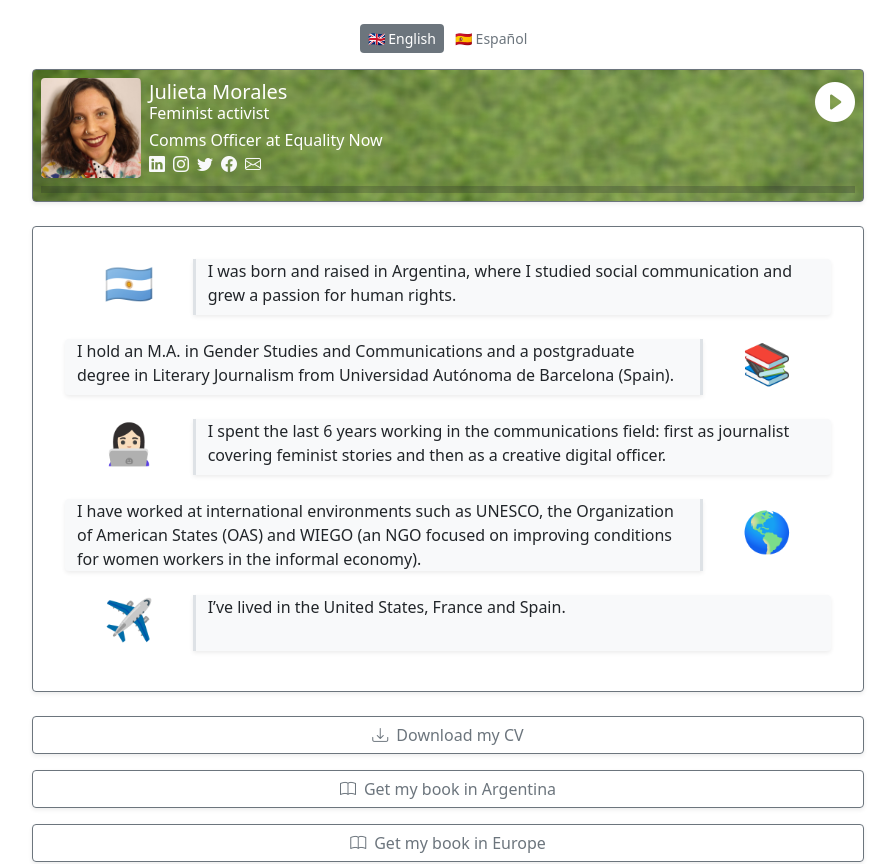
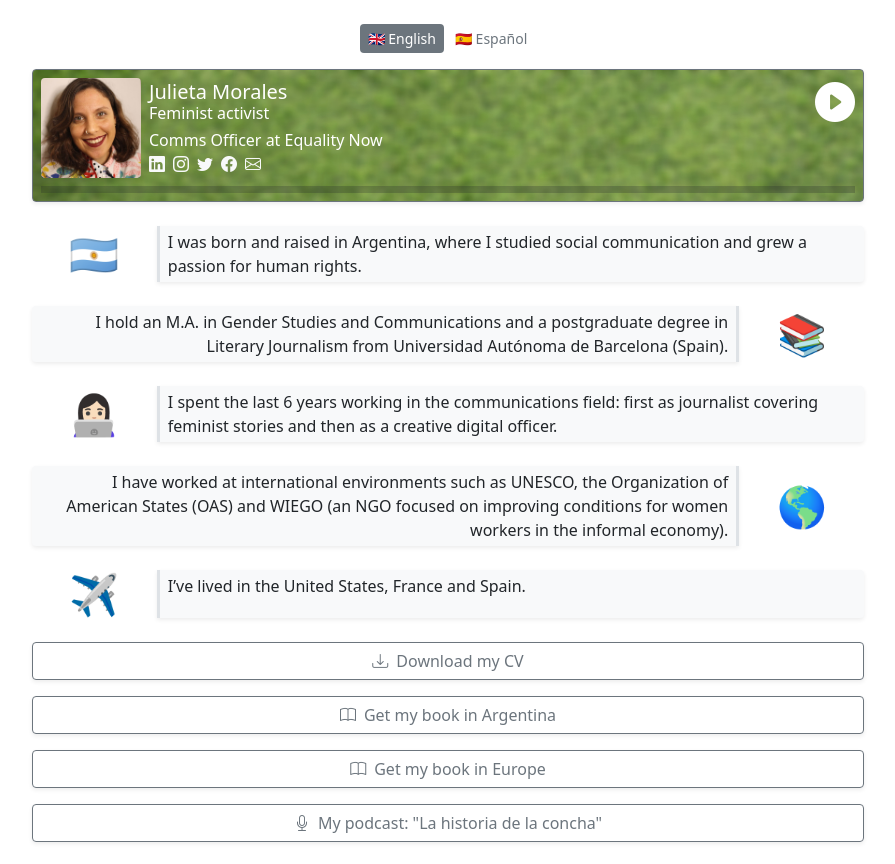
Before and after one commit to omirete/julietamorales.com, a React (Create React App) app: page / in a window 1280 px wide. Shown: the top 864 px of the page, without its empty margins (192-1087 px from the left). Built offline with nearby package versions, Linux system fonts and the light colour scheme.

Commit message:
improved the looks of the About section

```diff
--- a/src/custom.scss
+++ b/src/custom.scss
@@ -39,13 +39,43 @@
 }
 
 .hover-shadow:hover {
-    box-shadow: $box-shadow;
+    box-shadow: $box-shadow !important;
 }
 
 .hover-shadow-sm:hover {
-    box-shadow: $box-shadow-sm;
+    box-shadow: $box-shadow-sm !important;
 }
 
 .hover-primary:hover {
     color: "#ff00ff" !important;
 }
+
+.hover-bg-primary:hover {
+    background-color: $primary !important;
+}
+
+.hover-bg-info:hover {
+    background-color: $secondary !important;
+}
+
+.transition-bg-color {
+    -webkit-transition: background-color 0.2s ease-in-out;
+    -moz-transition: background-color 0.2s ease-in-out;
+    -o-transition: background-color 0.2s ease-in-out;
+    transition: background-color 0.2s ease-in-out;
+}
+
+.transition-all {
+    -webkit-transition: all 0.2s ease-in-out;
+    -moz-transition: all 0.2s ease-in-out;
+    -o-transition: all 0.2s ease-in-out;
+    transition: all 0.2s ease-in-out;
+}
+
+.hover-enlarge:hover {
+    transform: scale(1.005);
+}
+
+.hover-enlarge-2:hover {
+    transform: scale(1.1);
+}
--- a/src/sections/About/index.tsx
+++ b/src/sections/About/index.tsx
@@ -11,33 +11,39 @@ const About: React.FC = () => {
     { icon: '🌎', text: lang.about_4 },
     { icon: '✈️', text: lang.about_5 },
   ]
-  const iconClasses = 'col-2 d-flex align-items-center justify-content-center h1'
+  const iconClasses =
+    'd-flex align-items-center justify-content-center h1 px-3 m-0 py-0 transition-all hover-enlarge-2'
   return (
-    <div className="mt-4 px-3 pt-2 pb-4 border border-secondary rounded shadow-sm">
+    <div className="">
       {aboutContent.map((card, i) => (
-        <p className="row mx-3 mt-4">
+        <div className="d-flex flex-row flex-nowrap mt-4">
           {i % 2 === 0 && (
-            <div className={iconClasses}>
+            <div className={iconClasses} style={{ minWidth: '15%' }}>
               {card.icon}
             </div>
           )}
           <div
             className={`
-                col-10
                 border-${i % 2 !== 0 ? 'end' : 'start'}
                 rounded-${i % 2 !== 0 ? 'start' : 'end'}
+                text-${i % 2 !== 0 ? 'end' : 'start'}
+                px-2 py-1
                 border-3 bg-light
                 shadow-sm
+                transition-all
+                hover-enlarge
+                hover-shadow
+                w-100
               `}
           >
             {card.text}
           </div>
           {i % 2 !== 0 && (
-            <div className={iconClasses}>
+            <div className={iconClasses} style={{ minWidth: '15%' }}>
               {card.icon}
             </div>
           )}
-        </p>
+        </div>
       ))}
     </div>
   )
```
